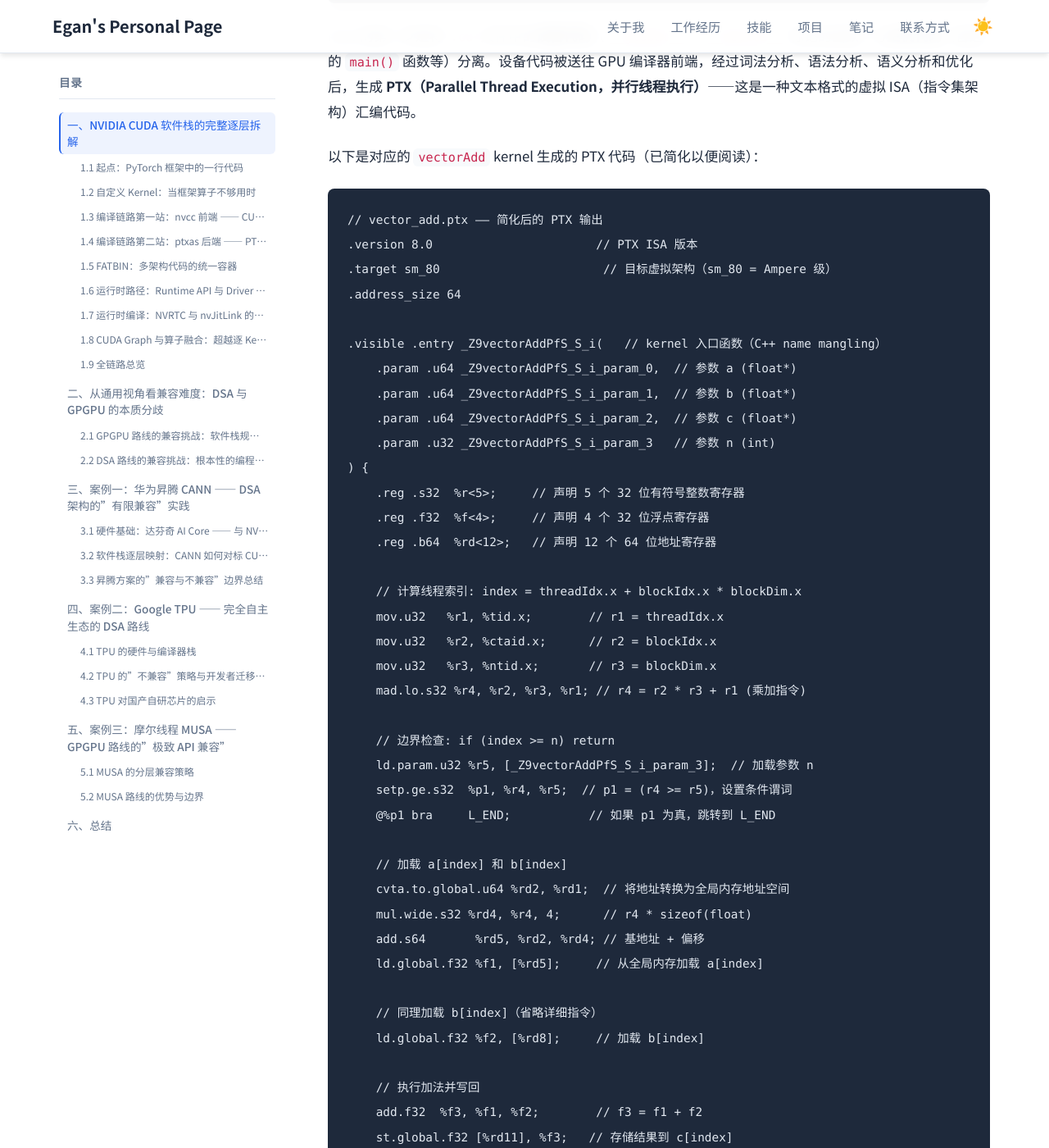
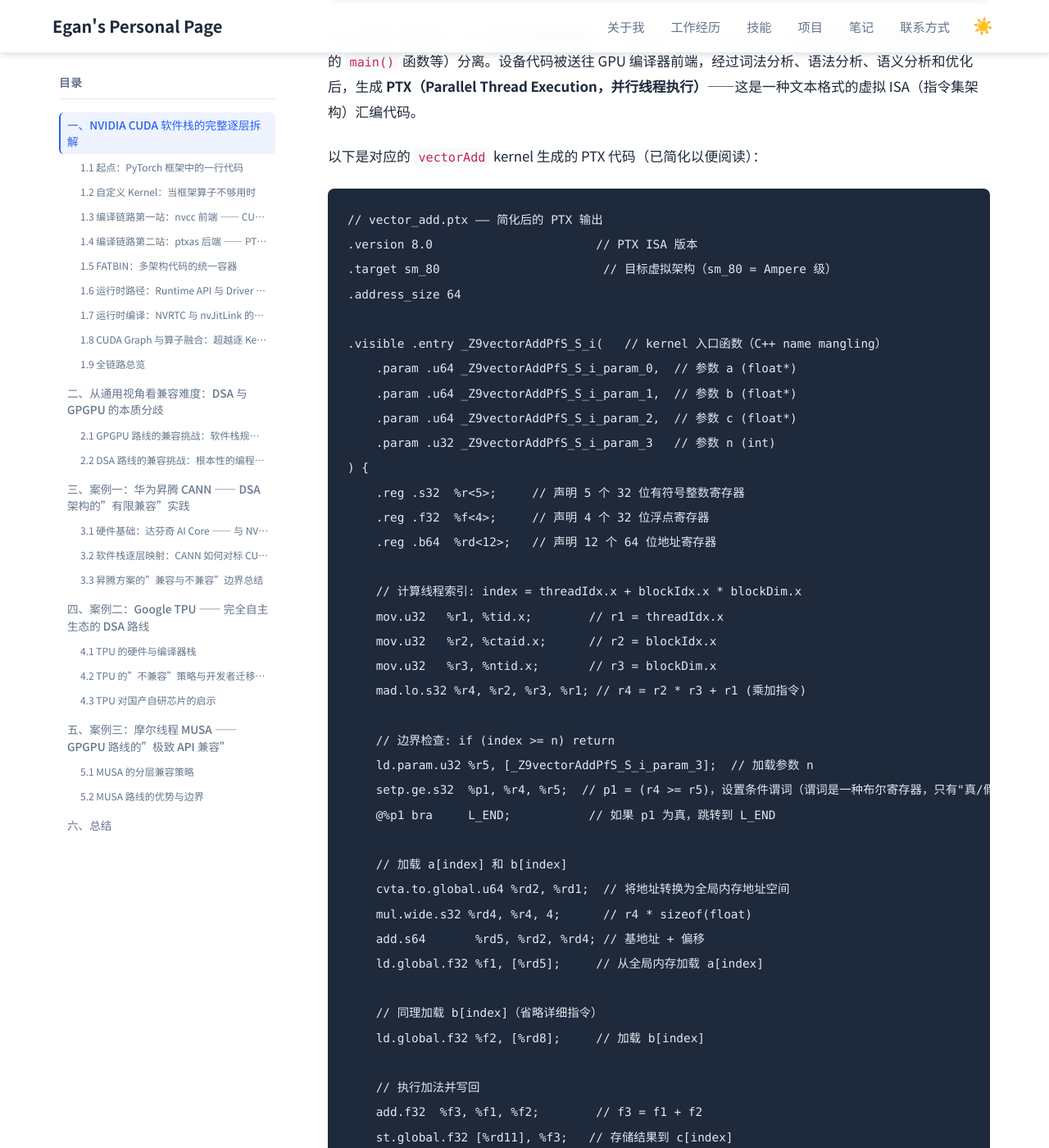
Before and after one commit to Lejun-Hu/Lejun-Hu.github.io, a Jekyll site: the page built from _notes/2026-8-15-cuda-ecosystem-compatibility.md, in a window 1280 px wide and 1400 px high, scrolled down 6475 px. Shown: the whole window at 82% size. Built offline with Jekyll 4.4.1, drawn with Linux system fonts in a browser that asks for light colours; some of the changed text lies outside the part shown.

Commit message:
首次出现谓词时添加简要解释

```diff
--- a/_notes/2026-8-15-cuda-ecosystem-compatibility.md
+++ b/_notes/2026-8-15-cuda-ecosystem-compatibility.md
@@ -163,7 +163,7 @@ nvcc 的第一步是将 `.cu` 文件中的**设备代码**（`__global__`、`__d
 
     // 边界检查: if (index >= n) return
     ld.param.u32 %r5, [_Z9vectorAddPfS_S_i_param_3];  // 加载参数 n
-    setp.ge.s32  %p1, %r4, %r5;  // p1 = (r4 >= r5)，设置条件谓词
+    setp.ge.s32  %p1, %r4, %r5;  // p1 = (r4 >= r5)，设置条件谓词（谓词是一种布尔寄存器，只有"真/假"两个值，用来控制后续指令是否生效）
     @%p1 bra     L_END;           // 如果 p1 为真，跳转到 L_END
 
     // 加载 a[index] 和 b[index]
```
